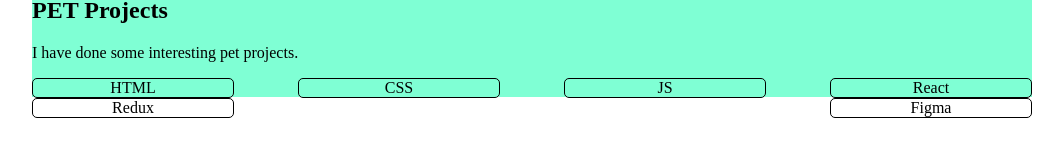
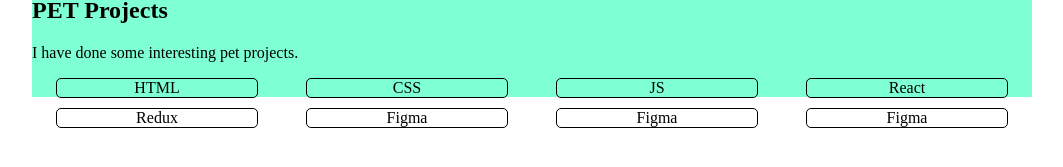
Before and after one commit to adambaker786/portfolio, a React (Create React App) app: page / in a window 1280 px wide. Shown: the part 463-630 px from the top of the page, without its empty margins (108-1171 px from the left). Built offline with nearby package versions, Linux system fonts and the light colour scheme.

Commit message:
corrected little bit

```diff
--- a/src/index.css
+++ b/src/index.css
@@ -52,7 +52,7 @@ html, body {
 
 .steck {
   display: flex;
-  justify-content: space-between;
+  justify-content: space-around;
   flex-wrap: wrap;
 }
 
@@ -61,6 +61,7 @@ html, body {
   border: 1px solid black;
   border-radius: 5px;
   text-align: center;
+  margin-bottom: 10px;
 }
 
 .container:hover{
--- a/src/main/projects/Projects.jsx
+++ b/src/main/projects/Projects.jsx
@@ -18,6 +18,10 @@ const Projects = () => {
                     <div className="Redux">Redux</div></div>
                 <div className="container">
                     <div className="figma">Figma</div></div>
+                <div className="container">
+                    <div className="figma">Figma</div></div>
+                <div className="container">
+                    <div className="figma">Figma</div></div>
             </div>
         </div>
     );
```
